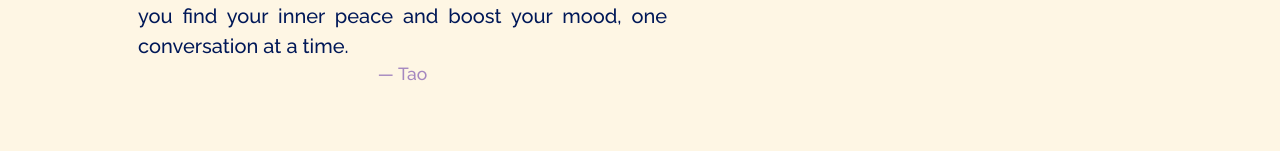
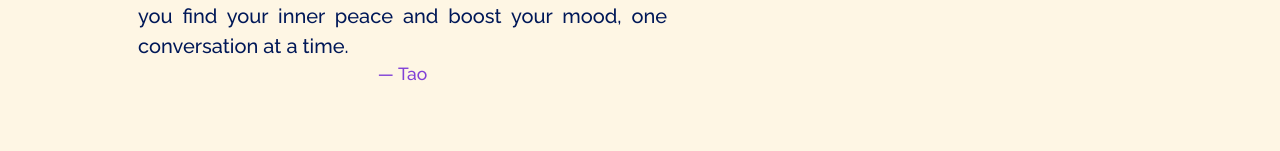
Before and after one commit to DavidShan40/EmoEase_AI_Front_End, a React (Create React App) app: page /about in a window 1280 px wide. Shown: the part 1045-1196 px from the top of the page. Built offline with nearby package versions, Linux system fonts and the light colour scheme.

Commit message:
update: about card footer color

```diff
--- a/src/style.css
+++ b/src/style.css
@@ -493,7 +493,7 @@ button:focus {
 }
 
 .blockquote-footer {
-  color: #a588c0 !important;
+  color: #8141D7 !important;
 }
 /* --------- */
 /* Projects */
```
